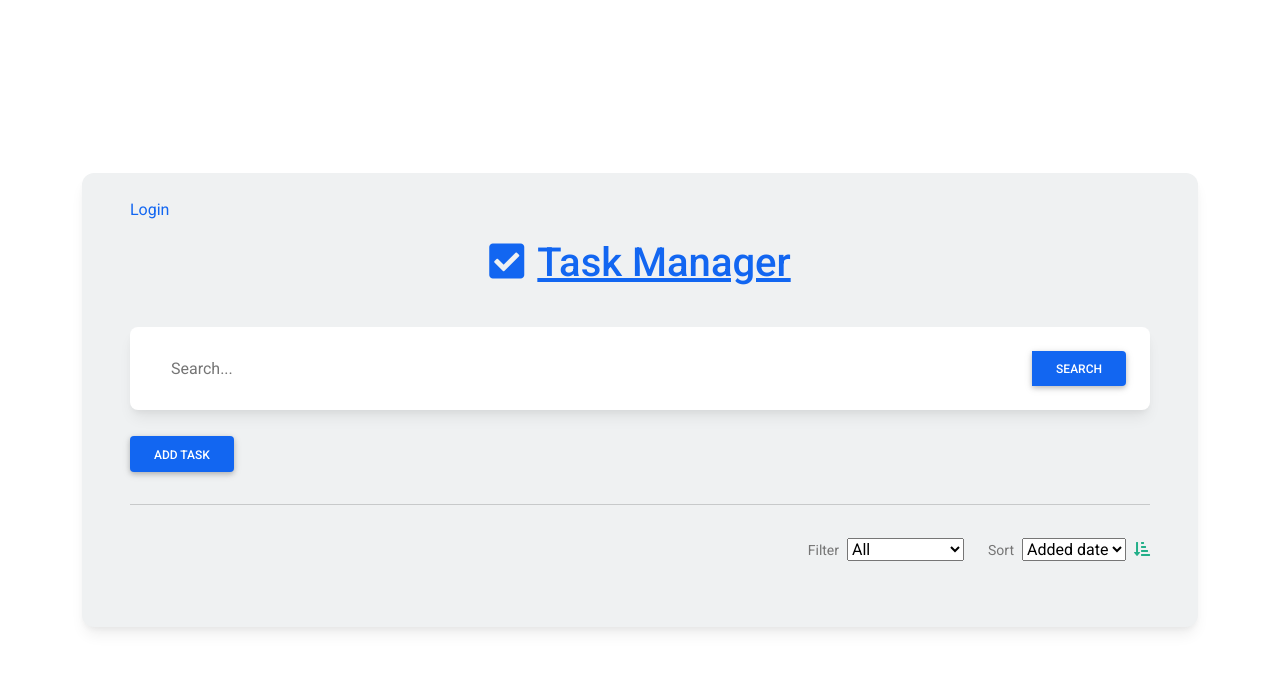
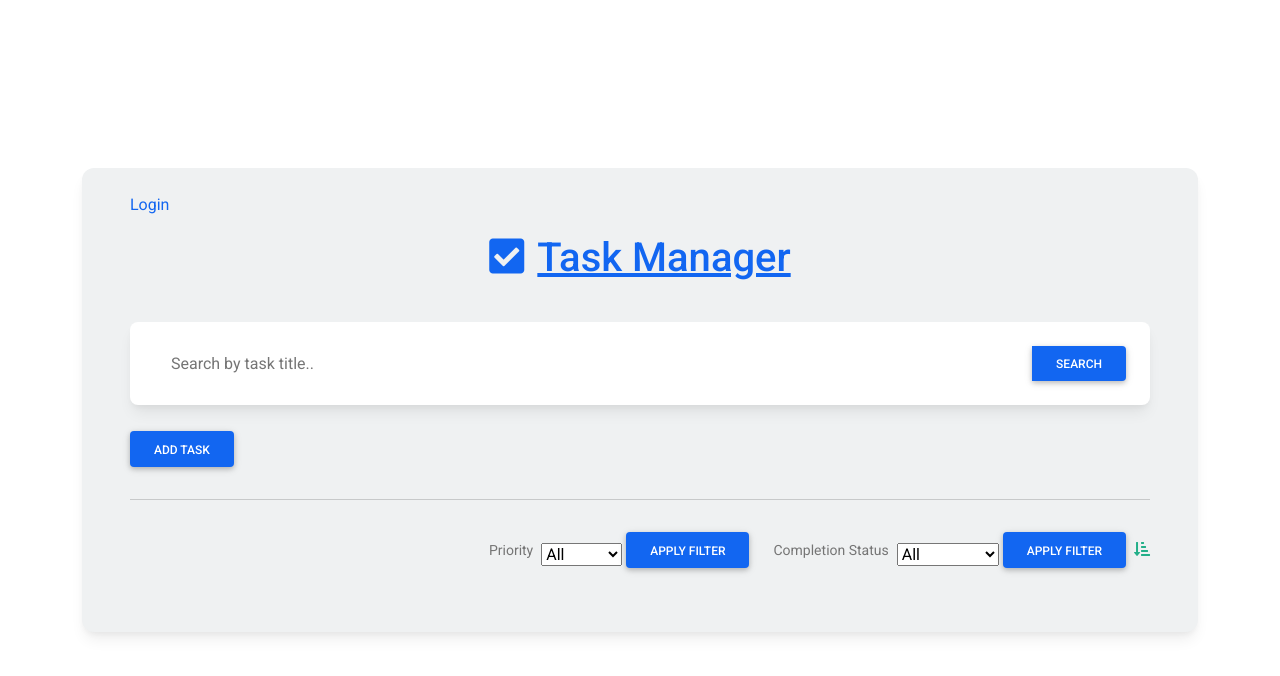
Before and after one commit to MohammadIshak47/task_manager, a Django app: page / in a window 1280 px wide. Shown: the top 676 px of the page. Run offline with Django 4.2, Linux system fonts and the light colour scheme; data that the repository does not hold is empty.

Commit message:
according to search and filter in Tasklist view, integrated task_list template

```diff
--- a/tasks/templates/tasks/task_list.html
+++ b/tasks/templates/tasks/task_list.html
@@ -1,24 +1,18 @@
 {% extends "tasks/base.html" %}
 {% load static %}
 
-
 {% block content %}
-<!-- Start your project here-->
-
-
+<!-- Start  project here-->
 
 <div class="pb-2">
     <div class="card">
         <div class="card-body">
             <form method="GET" class="input-group" action="{% url 'task-list' %}">
                 <div class="input-group">
-              <input type="text" name="search" class="form-control form-control-lg" placeholder="Search..." aria-label="Search">
+                    <input type="text" name="search" class="form-control form-control-lg" placeholder="Search by task title.." aria-label="Search" value="{{ request.GET.search }}">
                     <button type="submit" class="btn btn-primary">Search</button>
                 </div>
             </form>
-
-
-
         </div>
     </div>
     <br>
@@ -28,67 +22,63 @@
 <hr class="my-4">
 
 <div class="d-flex justify-content-end align-items-center mb-4 pt-2 pb-3">
-                <p class="small mb-0 me-2 text-muted">Filter</p>
+    <p class="small mb-0 me-2 text-muted">Priority</p>
     <form method="GET">
-                <select class="select" name="task_status">
-                  <option value="1">All</option>
-                  <option value="2">Completed</option>
-                  <option value="3">Active</option>
-                  <option value="4">Has due date</option>
+        <select class="select" name="priority">
+            <option value="">All</option>
+            <option value="low" {% if request.GET.priority == "low" %} selected {% endif %}>Low</option>
+            <option value="medium" {% if request.GET.priority == "medium" %} selected {% endif %}>Medium</option>
+            <option value="high" {% if request.GET.priority == "high" %} selected {% endif %}>High</option>
         </select>
+        <button type="submit" class="btn btn-primary">Apply Filter</button>
     </form>
-                <p class="small mb-0 ms-4 me-2 text-muted">Sort</p>
-                <select class="select">
-                  <option value="1">Added date</option>
-                  <option value="2">Due date</option>
+
+    <p class="small mb-0 ms-4 me-2 text-muted">Completion Status</p>
+    <form method="GET">
+        <select class="select" name="is_complete">
+            <option value="">All</option>
+            <option value="True" {% if request.GET.is_complete == "True" %} selected {% endif %}>Complete</option>
+            <option value="False" {% if request.GET.is_complete == "False" %} selected {% endif %}>Incomplete</option>
         </select>
+        <button type="submit" class="btn btn-primary">Apply Filter</button>
+    </form>
+
     <a href="#!" style="color: #23af89;" data-mdb-toggle="tooltip" title="Ascending"><i class="fas fa-sort-amount-down-alt ms-2"></i></a>
 </div>
 
-           {% for task_list in tasks  %}
+{% for task in tasks %}
 <ul class="list-group list-group-horizontal rounded-0">
     <li class="list-group-item d-flex align-items-center ps-0 pe-3 py-1 rounded-0 border-0 bg-transparent">
         <div class="form-check">
-                    <input
-                      class="form-check-input me-0"
-                      type="checkbox"
-                      value=""
-                      id="flexCheckChecked2"
-                      aria-label="..."
-                    />
+            <input class="form-check-input me-0" type="checkbox" value="" id="flexCheckChecked2" aria-label="...">
         </div>
     </li>
     <li class="list-group-item px-3 py-1 d-flex align-items-center flex-grow-1 border-0 bg-transparent">
-                  <p class="lead fw-normal mb-0">{{task_list.title}}</p>
+        <p class="lead fw-normal mb-0">{{ task.title }}</p>
     </li>
     <li class="list-group-item px-3 py-1 d-flex align-items-center border-0 bg-transparent">
         <div class="py-2 px-3 me-2 border border-warning rounded-3 d-flex align-items-center bg-light">
             <p class="small mb-0">
-                      <a href="{% url 'task-detail' task_list.id %}" data-mdb-toggle="tooltip" title="Due on date">
+                <a href="{% url 'task-detail' task.id %}" data-mdb-toggle="tooltip" title="Due on date">
                     <i class="fas fa-hourglass-half me-2 text-warning"></i>
                 </a>
-                      {{task_list.created_date}}
+                {{ task.due_date }}
             </p>
         </div>
     </li>
     <li class="list-group-item ps-3 pe-0 py-1 rounded-0 border-0 bg-transparent">
         <div class="d-flex flex-row justify-content-end mb-1">
-                    <a href="{% url 'task-detail' task_list.id %}" class="text-info" data-mdb-toggle="tooltip" title="Detail todo"><i class="fas fa-detail-alt me-3">Detail</i></a>
-                    <a href="{% url 'task-update' task_list.id %}" class="text-info" data-mdb-toggle="tooltip" title="Edit todo"><i class="fas fa-pencil-alt me-3"></i></a>
-                    <a href="{% url 'task-delete' task_list.id %}" class="text-danger" data-mdb-toggle="tooltip" title="Delete todo"><i class="fas fa-trash-alt"></i></a>
+            <a href="{% url 'task-detail' task.id %}" class="text-info" data-mdb-toggle="tooltip" title="Detail todo"><i class="fas fa-detail-alt me-3">Detail</i></a>
+            <a href="{% url 'task-update' task.id %}" class="text-info" data-mdb-toggle="tooltip" title="Edit todo"><i class="fas fa-pencil-alt me-3"></i></a>
+            <a href="{% url 'task-delete' task.id %}" class="text-danger" data-mdb-toggle="tooltip" title="Delete todo"><i class="fas fa-trash-alt"></i></a>
         </div>
         <div class="text-end text-muted">
             <a href="#!" class="text-muted" data-mdb-toggle="tooltip" title="Created date">
-                      <p class="small mb-0"><i class="fas fa-info-circle me-2"></i> {{task_list.created_date}}</p></a>
+                <p class="small mb-0"><i class="fas fa-info-circle me-2"></i> {{ task.created_date }}</p>
+            </a>
         </div>
     </li>
 </ul>
-
 {% endfor %}
 
-
-
-
-
-
 {% endblock content %}
--- a/tasks/views.py
+++ b/tasks/views.py
@@ -10,21 +10,41 @@
     template_name = 'tasks/task_list.html'
     context_object_name = 'tasks'
     ordering = ['-created_at']  # Sort tasks by creation date by default
+
     def get_queryset(self):
         queryset = super().get_queryset()
-        task_status = self.request.GET.get('task_status')
 
-        # Filter queryset based on task_status
-        if task_status:
-            queryset = queryset.filter(task_status=task_status)
+        # Search by title
+        search_query = self.request.GET.get('search', '')
+        if search_query:
+            queryset = queryset.filter(title__icontains=search_query)
 
-        search_query = self.request.GET.get('search')
-        if search_query:
-            queryset = queryset.filter(
-                Q(title__icontains=search_query) |
-                Q(description__icontains=search_query)
-            )
+        # Filter by creation date
+        creation_date_filter = self.request.GET.get('creation_date', '')
+        if creation_date_filter:
+            queryset = queryset.filter(created_at=creation_date_filter)
+
+        # Filter by due date
+        due_date_filter = self.request.GET.get('due_date', '')
+        if due_date_filter:
+            queryset = queryset.filter(due_date=due_date_filter)
+
+        # Filter by priority
+        priority_filter = self.request.GET.get('priority', '')
+        if priority_filter:
+            queryset = queryset.filter(priority=priority_filter)
+
+        # Filter by completion status
+        is_complete_filter = self.request.GET.get('is_complete', '')
+        if is_complete_filter in ['True', 'False']:
+            is_complete_bool = is_complete_filter == 'True'
+            queryset = queryset.filter(is_complete=is_complete_bool)
+
         return queryset
+
+
+
+
 
 class TaskCreateView(CreateView):
     model = Task
```
Lines whose indentation alone changed are shown as unchanged.
